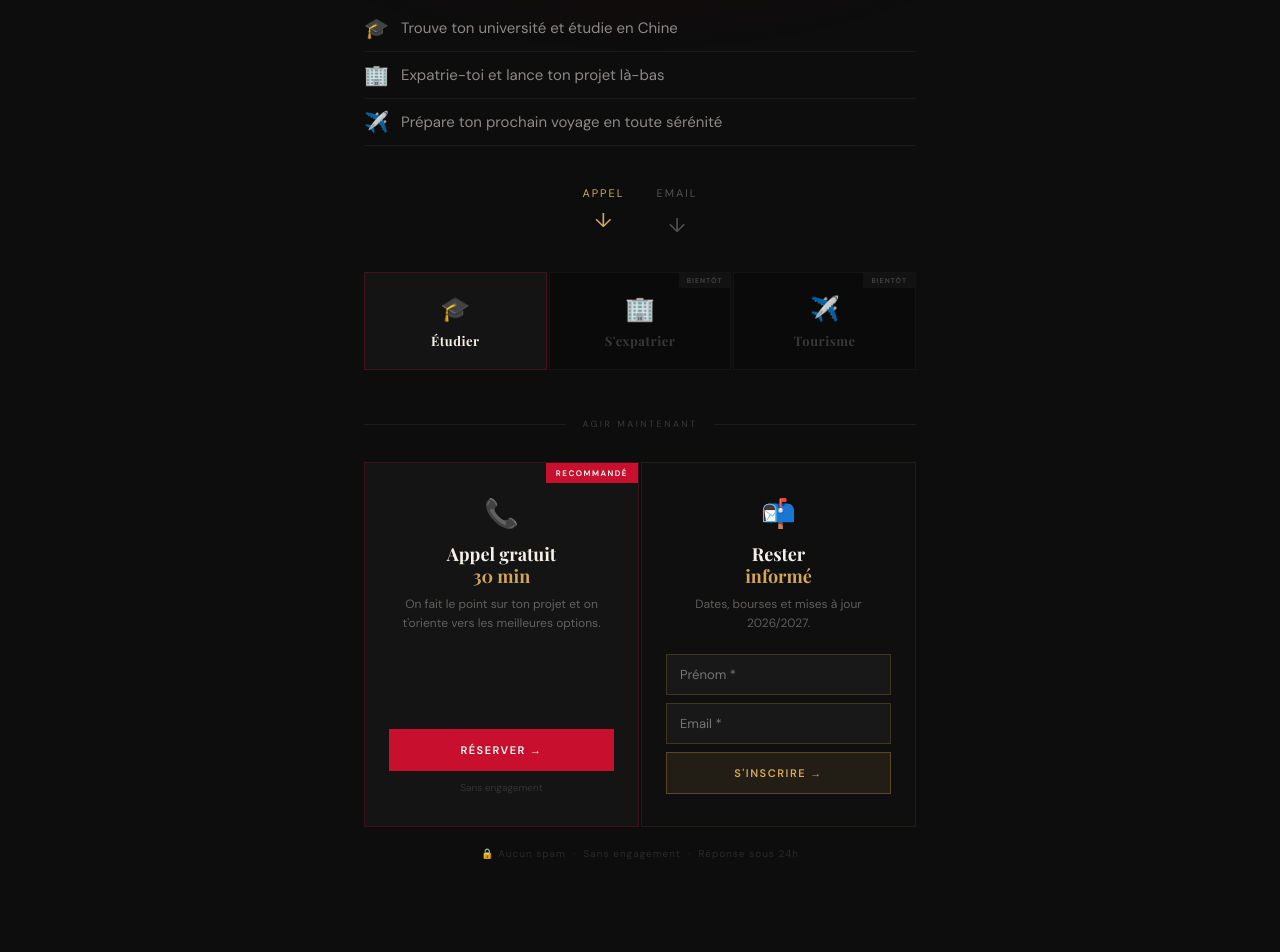
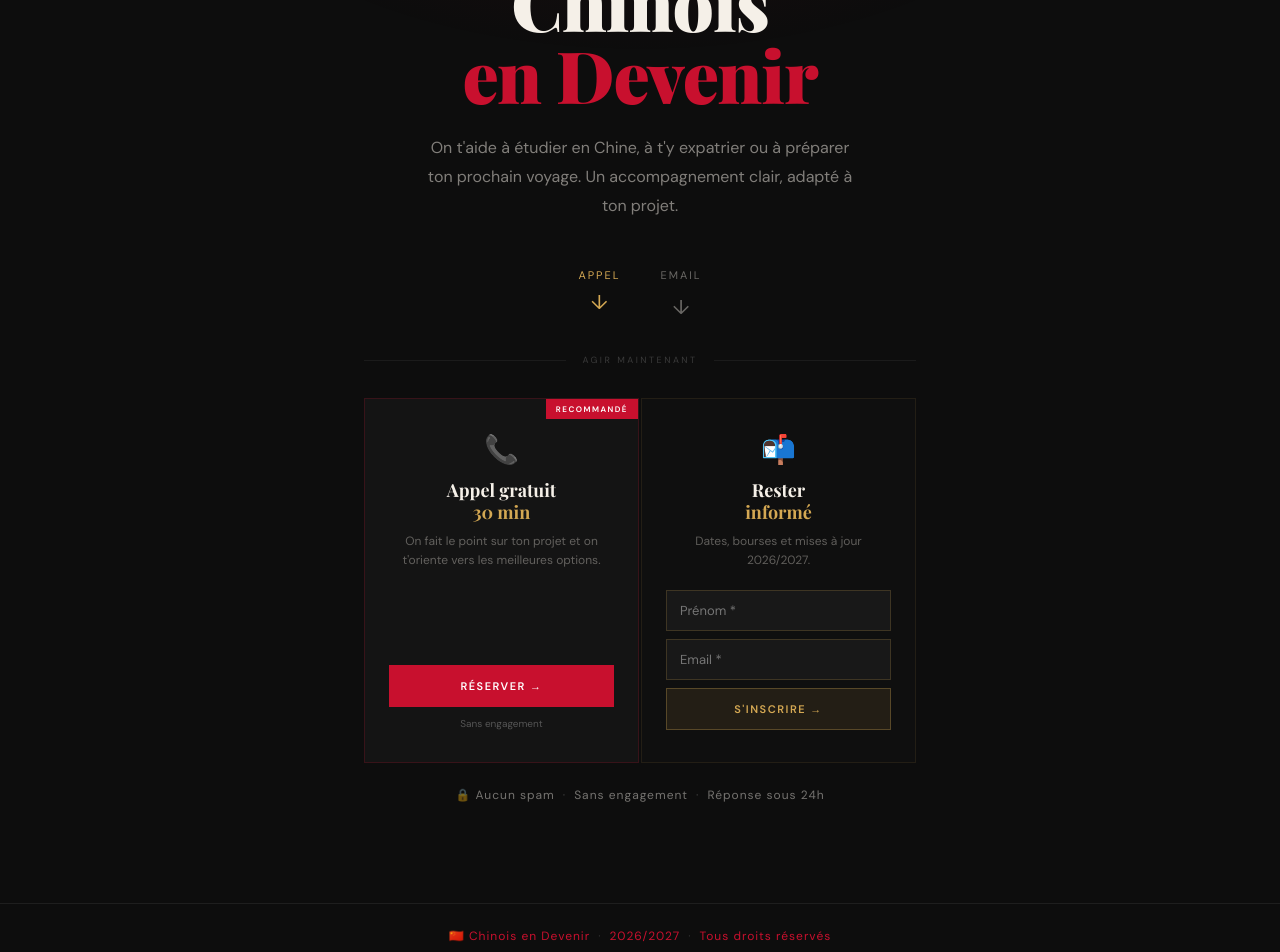
Before and after one commit to IMPWNG/chinoisendevenir, a React (Vite) app: page / in a window 1280 px wide. Shown: the part 380-1332 px from the top of the page. Built offline with nearby package versions, Linux system fonts and the light colour scheme.

Commit message:
NewLanding

```diff
--- a/src/pages/Landing.jsx
+++ b/src/pages/Landing.jsx
@@ -124,7 +124,7 @@
           style={{
             maxWidth: "600px",
             margin: "0 auto",
-            padding: "64px 24px 100px",
+            padding: "48px 24px 100px",
             position: "relative",
             zIndex: 1,
             display: "flex",
@@ -133,144 +133,7 @@
             textAlign: "center",
           }}
         >
-          {/* HERO */}
-          <div
-            style={{
-              fontSize: "56px",
-              marginBottom: "20px",
-              animation: "fadeUp 0.6s ease both",
-            }}
-          >
-            🇨🇳
-          </div>
-
-          <h1
-            style={{
-              fontFamily: '"Playfair Display", serif',
-              fontSize: "clamp(42px, 8vw, 72px)",
-              fontWeight: 900,
-              lineHeight: 1.0,
-              marginBottom: "20px",
-              letterSpacing: "-1px",
-              animation: "fadeUp 0.65s 0.05s ease both",
-            }}
-          >
-            Chinois
-            <br />
-            <span style={{ color: "var(--red)" }}>en Devenir</span>
-          </h1>
-
-          {/* PRÉSENTATION */}
-          <div
-            style={{
-              animation: "fadeUp 0.65s 0.1s ease both",
-              marginBottom: "40px",
-              width: "100%",
-            }}
-          >
-            {[
-              { e: "🎓", t: "Trouve ton université et étudie en Chine" },
-              { e: "🏢", t: "Expatrie-toi et lance ton projet là-bas" },
-              { e: "✈️", t: "Prépare ton prochain voyage en toute sérénité" },
-            ].map((item) => (
-              <div
-                key={item.t}
-                style={{
-                  display: "flex",
-                  alignItems: "center",
-                  gap: "12px",
-                  padding: "10px 0",
-                  borderBottom: "1px solid rgba(255,255,255,0.05)",
-                  textAlign: "left",
-                }}
-              >
-                <span style={{ fontSize: "20px", flexShrink: 0 }}>
-                  {item.e}
-                </span>
-                <span
-                  style={{
-                    fontSize: "15px",
-                    color: "rgba(245,240,232,0.55)",
-                    lineHeight: 1.4,
-                  }}
-                >
-                  {item.t}
-                </span>
-              </div>
-            ))}
-          </div>
-
-          {/* FLÈCHES */}
-          <div
-            style={{
-              display: "flex",
-              gap: "32px",
-              justifyContent: "center",
-              marginBottom: "40px",
-              animation: "fadeUp 0.65s 0.15s ease both",
-            }}
-          >
-            <div
-              style={{
-                display: "flex",
-                flexDirection: "column",
-                alignItems: "center",
-                gap: "6px",
-              }}
-            >
-              <span
-                style={{
-                  fontSize: "11px",
-                  letterSpacing: "2px",
-                  textTransform: "uppercase",
-                  color: "var(--gold)",
-                }}
-              >
-                Appel
-              </span>
-              <span
-                style={{
-                  fontSize: "20px",
-                  color: "var(--gold)",
-                  display: "inline-block",
-                  animation: "bounce 1.5s infinite",
-                }}
-              >
-                ↓
-              </span>
-            </div>
-            <div
-              style={{
-                display: "flex",
-                flexDirection: "column",
-                alignItems: "center",
-                gap: "6px",
-              }}
-            >
-              <span
-                style={{
-                  fontSize: "11px",
-                  letterSpacing: "2px",
-                  textTransform: "uppercase",
-                  color: "rgba(245,240,232,0.3)",
-                }}
-              >
-                Email
-              </span>
-              <span
-                style={{
-                  fontSize: "20px",
-                  color: "rgba(245,240,232,0.3)",
-                  display: "inline-block",
-                  animation: "bounce 1.5s 0.3s infinite",
-                }}
-              >
-                ↓
-              </span>
-            </div>
-          </div>
-
-          {/* MENU NAVIGATION */}
+          {/* MENU NAVIGATION — au dessus du titre */}
           <div
             style={{
               display: "grid",
@@ -278,7 +141,7 @@
               gap: "2px",
               width: "100%",
               marginBottom: "48px",
-              animation: "fadeUp 0.65s 0.2s ease both",
+              animation: "fadeUp 0.6s ease both",
             }}
             className="nav-grid"
           >
@@ -363,6 +226,118 @@
             ))}
           </div>
 
+          {/* HERO */}
+          <div
+            style={{
+              fontSize: "52px",
+              marginBottom: "20px",
+              animation: "fadeUp 0.65s 0.05s ease both",
+            }}
+          >
+            🇨🇳
+          </div>
+
+          <h1
+            style={{
+              fontFamily: '"Playfair Display", serif',
+              fontSize: "clamp(42px, 8vw, 72px)",
+              fontWeight: 900,
+              lineHeight: 1.0,
+              marginBottom: "24px",
+              letterSpacing: "-1px",
+              animation: "fadeUp 0.65s 0.1s ease both",
+            }}
+          >
+            Chinois
+            <br />
+            <span style={{ color: "var(--red)" }}>en Devenir</span>
+          </h1>
+
+          {/* TEXTE PRÉSENTATION */}
+          <p
+            style={{
+              fontSize: "16px",
+              color: "rgba(245,240,232,0.5)",
+              lineHeight: 1.8,
+              marginBottom: "48px",
+              maxWidth: "440px",
+              animation: "fadeUp 0.65s 0.15s ease both",
+            }}
+          >
+            On t'aide à étudier en Chine, à t'y expatrier ou à préparer ton
+            prochain voyage. Un accompagnement clair, adapté à ton projet.
+          </p>
+
+          {/* FLÈCHES */}
+          <div
+            style={{
+              display: "flex",
+              gap: "40px",
+              justifyContent: "center",
+              marginBottom: "40px",
+              animation: "fadeUp 0.65s 0.2s ease both",
+            }}
+          >
+            <div
+              style={{
+                display: "flex",
+                flexDirection: "column",
+                alignItems: "center",
+                gap: "6px",
+              }}
+            >
+              <span
+                style={{
+                  fontSize: "11px",
+                  letterSpacing: "2px",
+                  textTransform: "uppercase",
+                  color: "var(--gold)",
+                }}
+              >
+                Appel
+              </span>
+              <span
+                style={{
+                  fontSize: "20px",
+                  color: "var(--gold)",
+                  display: "inline-block",
+                  animation: "bounce 1.5s infinite",
+                }}
+              >
+                ↓
+              </span>
+            </div>
+            <div
+              style={{
+                display: "flex",
+                flexDirection: "column",
+                alignItems: "center",
+                gap: "6px",
+              }}
+            >
+              <span
+                style={{
+                  fontSize: "11px",
+                  letterSpacing: "2px",
+                  textTransform: "uppercase",
+                  color: "rgba(245,240,232,0.4)",
+                }}
+              >
+                Email
+              </span>
+              <span
+                style={{
+                  fontSize: "20px",
+                  color: "rgba(245,240,232,0.4)",
+                  display: "inline-block",
+                  animation: "bounce 1.5s 0.3s infinite",
+                }}
+              >
+                ↓
+              </span>
+            </div>
+          </div>
+
           {/* SÉPARATEUR */}
           <div
             style={{
@@ -411,7 +386,7 @@
             }}
             className="action-grid"
           >
-            {/* BLOC APPEL */}
+            {/* APPEL */}
             <div
               style={{
                 background: "var(--dark2)",
@@ -495,7 +470,7 @@
               <p
                 style={{
                   fontSize: "10px",
-                  color: "#333",
+                  color: "#555",
                   textAlign: "center",
                   marginTop: "10px",
                 }}
@@ -504,7 +479,7 @@
               </p>
             </div>
 
-            {/* BLOC EMAIL */}
+            {/* EMAIL */}
             <div
               style={{
                 background: "#0f0f0f",
@@ -664,37 +639,57 @@
             </div>
           </div>
 
+          {/* REASSURANCE — plus visible */}
           <p
             style={{
-              fontSize: "10px",
-              color: "#2a2a2a",
+              fontSize: "12px",
+              color: "rgba(245,240,232,0.45)",
               letterSpacing: "1px",
-              marginTop: "20px",
+              marginTop: "24px",
               animation: "fadeUp 0.65s 0.35s ease both",
+              display: "flex",
+              gap: "8px",
+              alignItems: "center",
+              flexWrap: "wrap",
+              justifyContent: "center",
             }}
           >
-            🔒 Aucun spam &nbsp;·&nbsp; Sans engagement &nbsp;·&nbsp; Réponse
-            sous 24h
+            <span>🔒 Aucun spam</span>
+            <span style={{ color: "#444" }}>·</span>
+            <span>Sans engagement</span>
+            <span style={{ color: "#444" }}>·</span>
+            <span>Réponse sous 24h</span>
           </p>
         </div>
       </main>
 
+      {/* FOOTER — plus visible */}
       <footer
         style={{
-          borderTop: "1px solid rgba(255,255,255,0.05)",
-          padding: "20px 24px",
+          borderTop: "1px solid rgba(255,255,255,0.07)",
+          padding: "24px",
           textAlign: "center",
-          fontSize: "11px",
-          color: "#333",
-          letterSpacing: "1px",
           position: "relative",
           zIndex: 1,
         }}
       >
-        <p>
-          🇨🇳 Chinois en Devenir &nbsp;·&nbsp;{" "}
-          <span style={{ color: "var(--red)" }}>2026/2027</span> &nbsp;·&nbsp;
-          Tous droits réservés
+        <p
+          style={{
+            fontSize: "12px",
+            color: "rgba(245,240,232,0.35)",
+            letterSpacing: "1px",
+            display: "flex",
+            gap: "8px",
+            alignItems: "center",
+            justifyContent: "center",
+            flexWrap: "wrap",
+          }}
+        >
+          <span>🇨🇳 Chinois en Devenir</span>
+          <span style={{ color: "#333" }}>·</span>
+          <span style={{ color: "var(--red)" }}>2026/2027</span>
+          <span style={{ color: "#333" }}>·</span>
+          <span>Tous droits réservés</span>
         </p>
       </footer>
 
```
Also changed, not shown: 2 other files (tests, documents, lock files or other folders).
